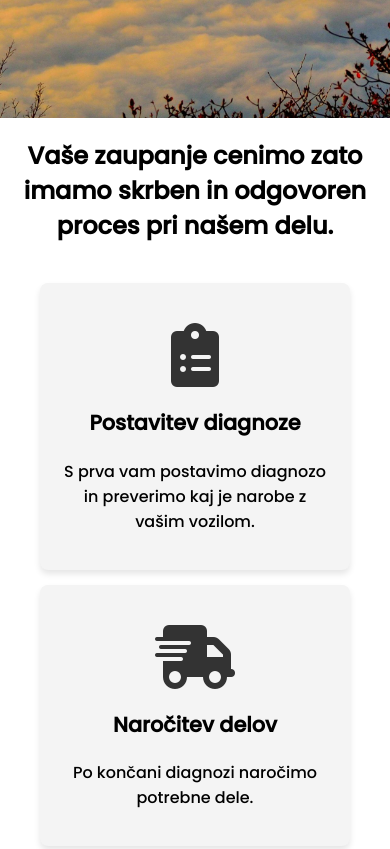
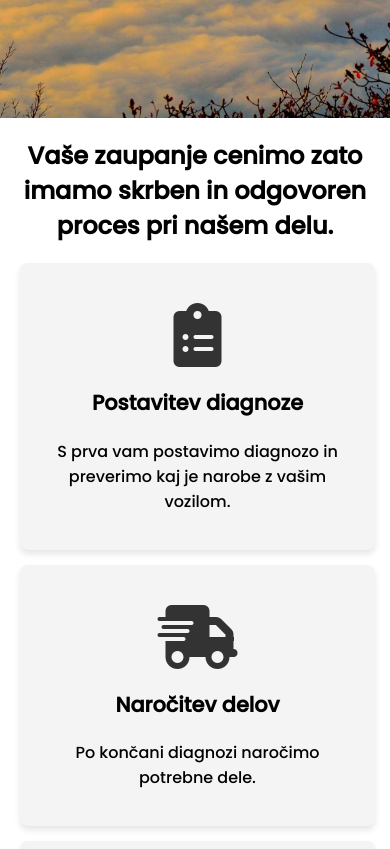
Before and after one commit to Zmanro/AlisGarage, a plain HTML site: page index.html in a window 390 px wide. Shown: the part 967-1816 px from the top of the page. Drawn offline with Linux system fonts and the light colour scheme.

Commit message:
Update style.css

```diff
--- a/style.css
+++ b/style.css
@@ -139,18 +139,18 @@ nav ul li a:hover {
 
 /* Features Section */
 #features {
+    display: flex;
+    flex-direction: column;
     align-items: center;
-    justify-content: space-around;
-    background-color: white;
     text-align: center;
-    padding: 0 20px 20px 20px;
 }
 
 .features-grid {
     display: grid;
-    grid-template-columns: repeat(3, 1fr);
+    grid-template-columns: repeat(3, 1fr); /* Default: 3 columns */
     gap: 20px;
-    padding: 20px;
+    padding: 0 20px 20px 20px;
+    max-width: 100%; /* Prevents overflow */
 }
 
 /* Adjust for Tablets (max 768px width) */
@@ -163,35 +163,37 @@ nav ul li a:hover {
 /* Adjust for Mobile Phones (max-width: 600px) */
 @media (max-width: 600px) {
     .features-grid {
-        grid-template-columns: repeat(1, 1fr); /* 1 column (stacked features) */
-        gap: 15px; /* Reduce space between items */
+        grid-template-columns: repeat(1, 1fr); /* 1 column (stacked cards) */
+        gap: 15px;
     }
 
     .feature {
-        padding: 15px;
-        text-align: center; /* Ensure text is centered */
+        width: 90%; /* Ensures cards fit within the screen */
+        max-width: 350px;
     }
 
     .feature i {
-        font-size: 2.5rem; /* Adjust icon size for small screens */
+        font-size: 2.5rem; /* Adjust icon size */
         margin-bottom: 10px;
     }
 
     .feature h3 {
-        font-size: 1.3rem; /* Slightly reduce heading size */
+        font-size: 1.3rem;
     }
 
     .feature p {
-        font-size: 1rem; /* Ensure text is readable */
+        font-size: 1rem;
     }
 }
 
 .feature {
-    text-align: center;
     background-color: #f4f4f4;
     padding: 20px;
     border-radius: 8px;
     box-shadow: 0 4px 6px rgba(0, 0, 0, 0.1);
+    text-align: center;
+    width: 90%; /* Make cards fit within screen */
+    max-width: 350px; /* Prevents cards from being too large */
 }
 
 /* Ensure your icons are big enough */
```
